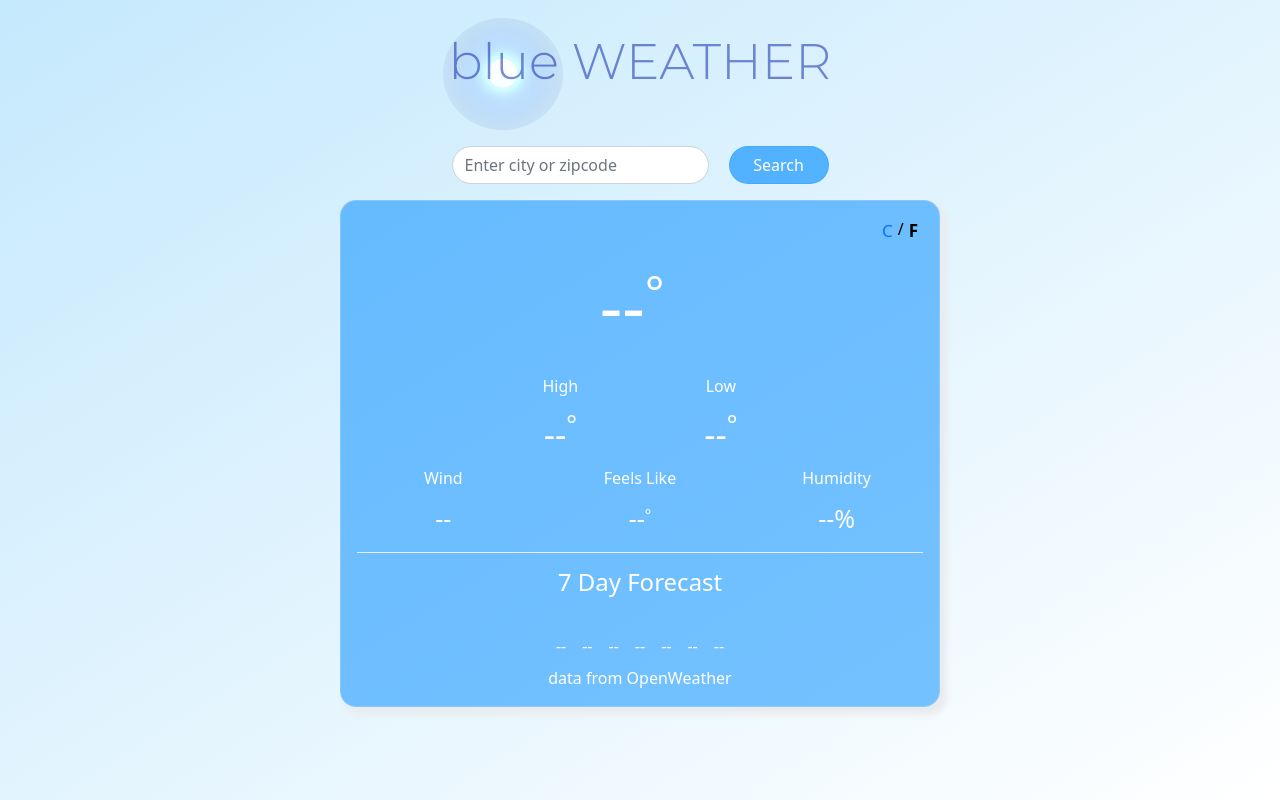
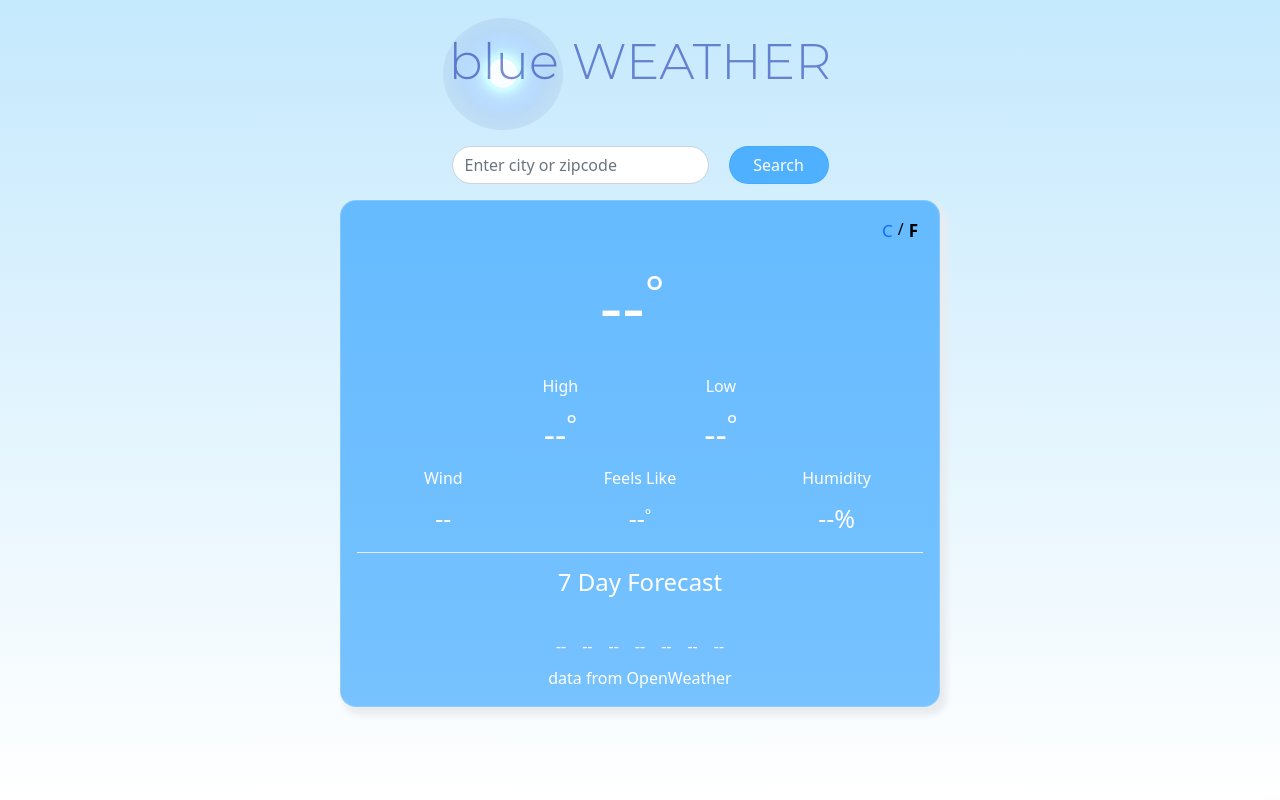
Before and after one commit to williamwbush/weather_app, a PHP site: page / in a window 1280 px wide. Run offline with PHP 8.4, Linux system fonts and the light colour scheme; some libraries are stand-ins or nearby versions.

Commit message:
fixed background gradient repeat

```diff
--- a/css/styles.css
+++ b/css/styles.css
@@ -1,10 +1,11 @@
-html {
+html{
     height: 100%;
 }
 
 body {
     width: 100%;
-    background: linear-gradient(to bottom right, rgb(197, 233, 253), white);
+    background: linear-gradient(rgb(197, 233, 253), white);
+    background-repeat: repeat-x;
 }
 
 #sun {
```
